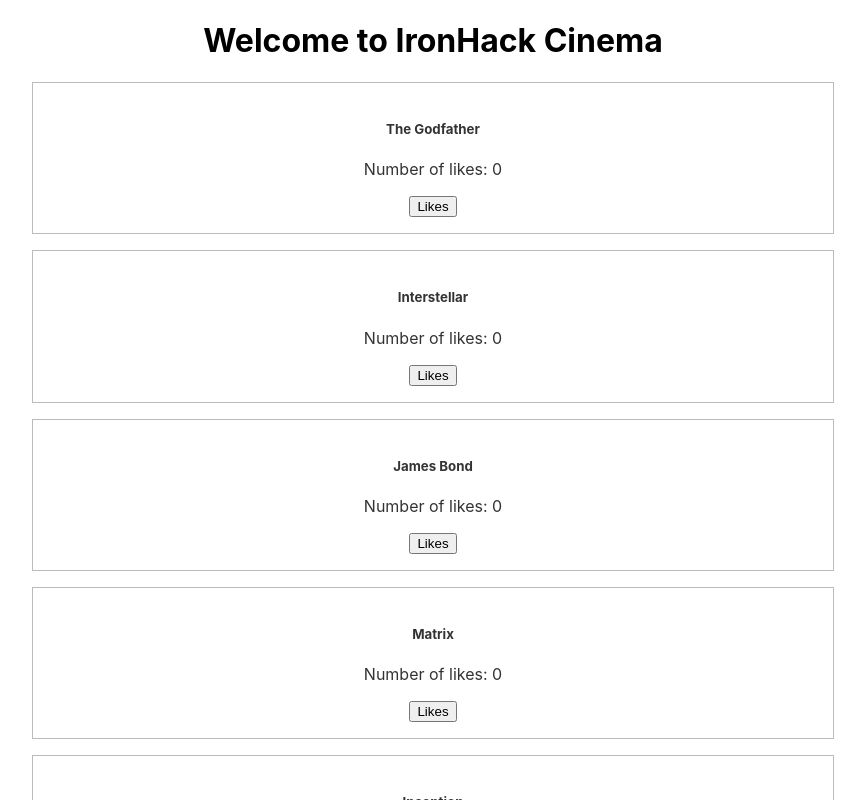
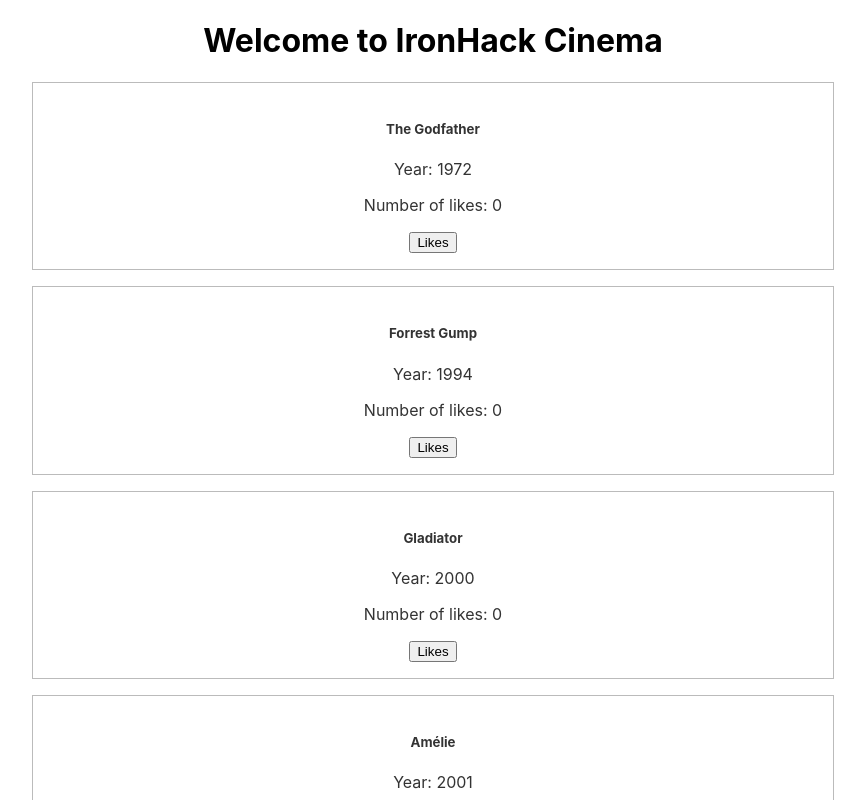
Before and after one commit to Ironhack-Team-Triangle-July2021/ironhack-cinema, a React (Create React App) app: page / in a window 1280 px wide. Shown: the top 800 px of the page, without its empty margins (207-1072 px from the left). Built offline with nearby package versions, Linux system fonts and the light colour scheme.

Commit message:
Step 5.a: load the list of movies from an array

```diff
--- a/src/components/Main.js
+++ b/src/components/Main.js
@@ -1,14 +1,88 @@
 import Movie from "./Movie";
 
 function Main() {
+
+    const moviesArr = [
+        {
+            id: 1,
+            title: 'The Godfather',
+            year: 1972,
+            genres: ['Crime', 'Drama'],
+            imgURL:
+                'https://m.media-amazon.com/images/M/MV5BM2MyNjYxNmUtYTAwNi00MTYxLWJmNWYtYzZlODY3ZTk3OTFlXkEyXkFqcGdeQXVyNzkwMjQ5NzM@._V1_UY268_CR3,0,182,268_AL_.jpg',
+            rating: null
+        },
+        {
+            id: 2,
+            title: 'Forrest Gump',
+            year: 1994,
+            genres: ['Drama', 'Romance'],
+            imgURL:
+                'https://m.media-amazon.com/images/M/MV5BNWIwODRlZTUtY2U3ZS00Yzg1LWJhNzYtMmZiYmEyNmU1NjMzXkEyXkFqcGdeQXVyMTQxNzMzNDI@._V1_UY268_CR1,0,182,268_AL_.jpg',
+            rating: null
+        },
+        {
+            id: 3,
+            title: 'Gladiator',
+            year: 2000,
+            genres: ['Action', 'Adventure', 'Drama'],
+            imgURL:
+                'https://m.media-amazon.com/images/M/MV5BMDliMmNhNDEtODUyOS00MjNlLTgxODEtN2U3NzIxMGVkZTA1L2ltYWdlXkEyXkFqcGdeQXVyNjU0OTQ0OTY@._V1_UX182_CR0,0,182,268_AL_.jpg',
+            rating: null
+        },
+        {
+            id: 4,
+            title: 'Amélie',
+            year: 2001,
+            genres: ['Comedy', 'Romance'],
+            imgURL:
+                'https://m.media-amazon.com/images/M/MV5BNDg4NjM1YjMtYmNhZC00MjM0LWFiZmYtNGY1YjA3MzZmODc5XkEyXkFqcGdeQXVyNDk3NzU2MTQ@._V1_UX182_CR0,0,182,268_AL_.jpg',
+            rating: null
+        },
+        {
+            id: 5,
+            title: 'The Matrix',
+            year: 1999,
+            genres: ['Action', 'Sci-Fi'],
+            imgURL:
+                'https://m.media-amazon.com/images/M/MV5BNzQzOTk3OTAtNDQ0Zi00ZTVkLWI0MTEtMDllZjNkYzNjNTc4L2ltYWdlXkEyXkFqcGdeQXVyNjU0OTQ0OTY@._V1_UX182_CR0,0,182,268_AL_.jpg',
+            rating: null
+        },
+        {
+            id: 6,
+            title: 'Up',
+            year: 2009,
+            genres: ['Animation', 'Adventure', 'Comedy', 'Family'],
+            imgURL:
+                'https://m.media-amazon.com/images/M/MV5BMTk3NDE2NzI4NF5BMl5BanBnXkFtZTgwNzE1MzEyMTE@._V1_UX182_CR0,0,182,268_AL_.jpg',
+            rating: null
+        },
+        {
+            id: 7,
+            title: 'Life Is Beautiful',
+            year: 1997,
+            genres: ['Comedy', 'Drama', 'Romance', 'War'],
+            imgURL:
+                'https://m.media-amazon.com/images/M/MV5BYmJmM2Q4NmMtYThmNC00ZjRlLWEyZmItZTIwOTBlZDQ3NTQ1XkEyXkFqcGdeQXVyMTQxNzMzNDI@._V1_UX182_CR0,0,182,268_AL_.jpg',
+            rating: null
+        },
+        {
+            id: 8,
+            title: 'Star Wars: Episode V - The Empire Strikes Back',
+            year: 1980,
+            genres: ['Action', 'Adventure', 'Fantasy', 'Sci-Fi'],
+            imgURL:
+                'https://m.media-amazon.com/images/M/MV5BYmU1NDRjNDgtMzhiMi00NjZmLTg5NGItZDNiZjU5NTU4OTE0XkEyXkFqcGdeQXVyNzkwMjQ5NzM@._V1_UX182_CR0,0,182,268_AL_.jpg',
+            rating: null
+        }
+    ];
+
+
     return (
         <main>
-            <Movie title="The Godfather" />
-            <Movie title="Interstellar" />
-            <Movie title="James Bond" />
-            <Movie title="Matrix" />
-            <Movie title="Inception" />
-            <Movie title="Coco" />
+            { moviesArr.map( movie => {
+                return <Movie key={movie.id} title={movie.title} year={movie.year} />
+            })}
         </main>
     )
 }
--- a/src/components/Movie.js
+++ b/src/components/Movie.js
@@ -24,6 +24,7 @@ class Movie extends React.Component {
         return (
             <section className="movie" style={ styleObj }>
                 <h5>{this.props.title}</h5>
+                <p>Year: {this.props.year}</p>
 
                 <p>Number of likes: {this.state.numberOfLikes}</p>
                 <button onClick={this.increaseLikes}>Likes</button>
```
Also changed, not shown: 1 other file (tests, documents, lock files or other folders).
